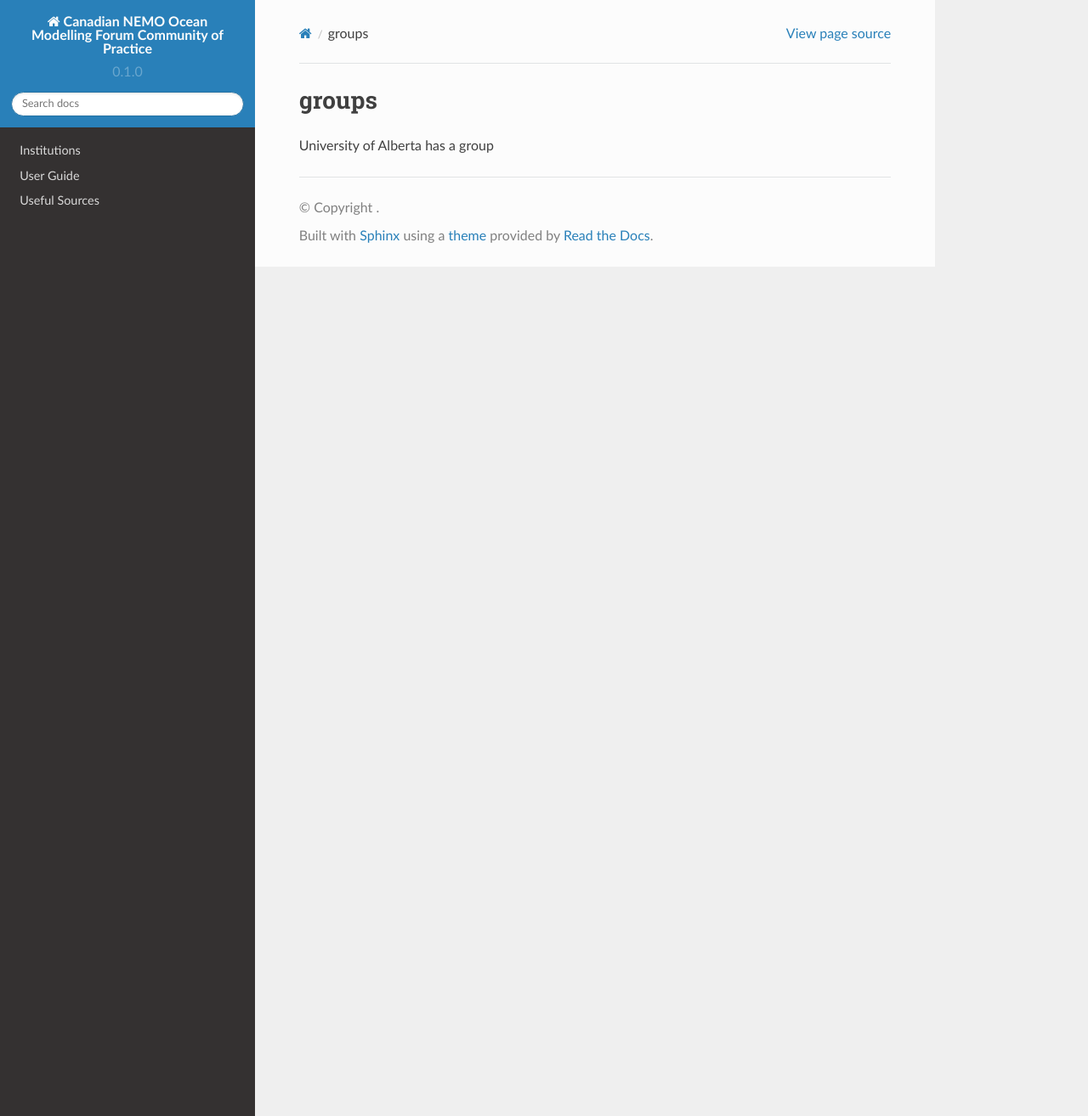
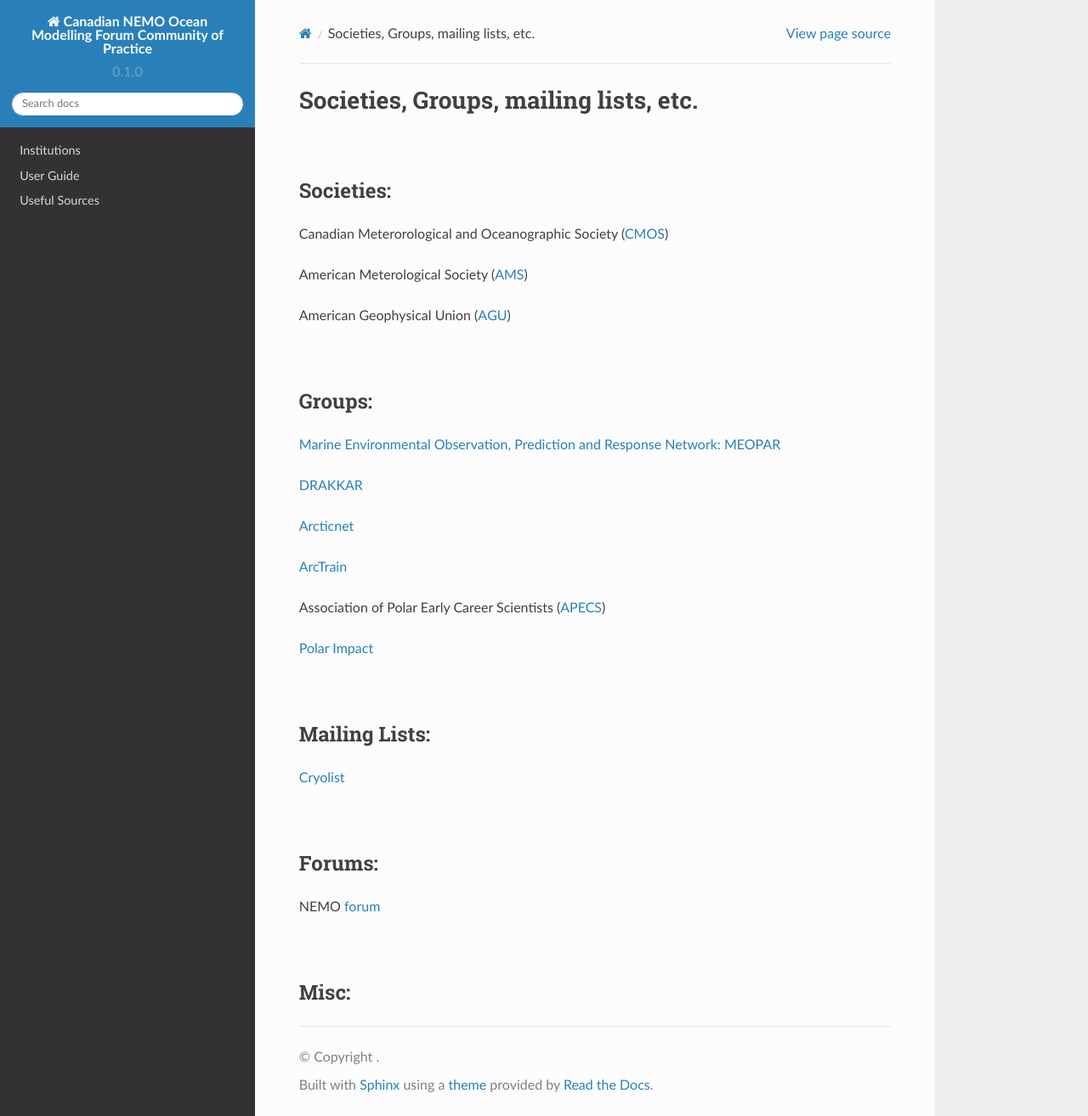
Before and after one commit to UofA-NEMO/Canadian-NEMO-Ocean-Modelling-Forum-Community-of-Practice, a Sphinx documentation site: the page built from docs/groups.rst, in a window 1280 px wide and 1314 px high. Shown: the whole window at 85% size. Built offline with Sphinx 7.4.7 and the Read the Docs theme 2.0.0, drawn with Linux system fonts in a browser that asks for light colours; pages that are not in the unit, such as notebooks, are missing from menus.

Commit message:
Update groups.rst

```diff
--- a/docs/groups.rst
+++ b/docs/groups.rst
@@ -1,4 +1,44 @@
-groups
-======
+Societies, Groups, mailing lists, etc.
+======================================
 
-University of Alberta has a group
+|
+Societies:
+----------
+
+Canadian Meterorological and Oceanographic Society (`CMOS <https://www.cmos.ca/>`_)
+
+American Meterological Society (`AMS <https://www.ametsoc.org/index.cfm/ams/>`_)
+
+American Geophysical Union (`AGU <https://www.agu.org/>`_)
+
+|
+Groups:
+-------
+
+`Marine Environmental Observation, Prediction and Response Network: MEOPAR <https://meopar.ca/>`_
+
+`DRAKKAR <https://www.drakkar-ocean.eu/>`_
+
+`Arcticnet <https://arcticnet.ulaval.ca/>`_
+
+`ArcTrain <http://arctrain.de/>`_
+
+Association of Polar Early Career Scientists (`APECS <https://www.apecs.is/>`_)
+
+`Polar Impact <https://www.polarimpactnetwork.org/>`_
+
+|
+Mailing Lists:
+--------------
+
+`Cryolist <https://lists.cryolist.org/mailman/listinfo/cryolist>`_
+
+|
+Forums:
+-------
+
+NEMO `forum <https://nemo-ocean.discourse.group/>`_
+
+|
+Misc:
+-----
```
